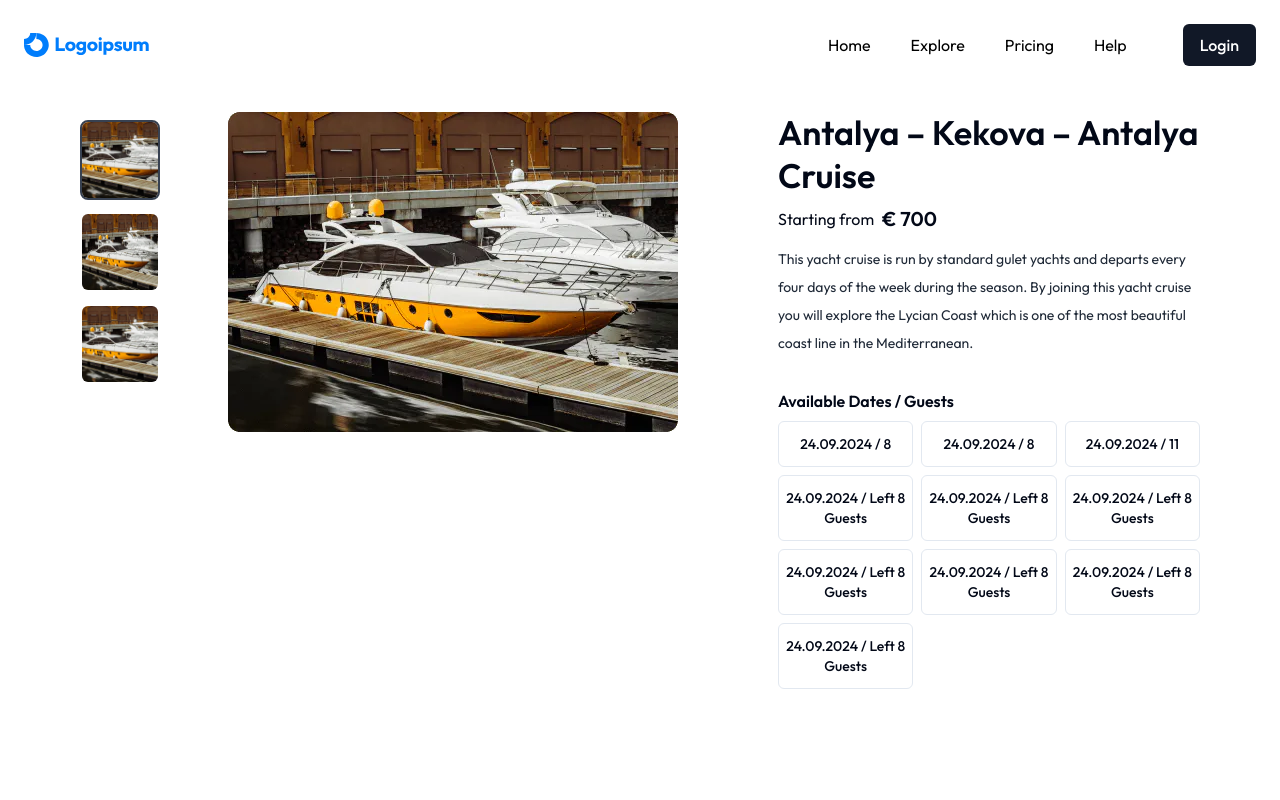
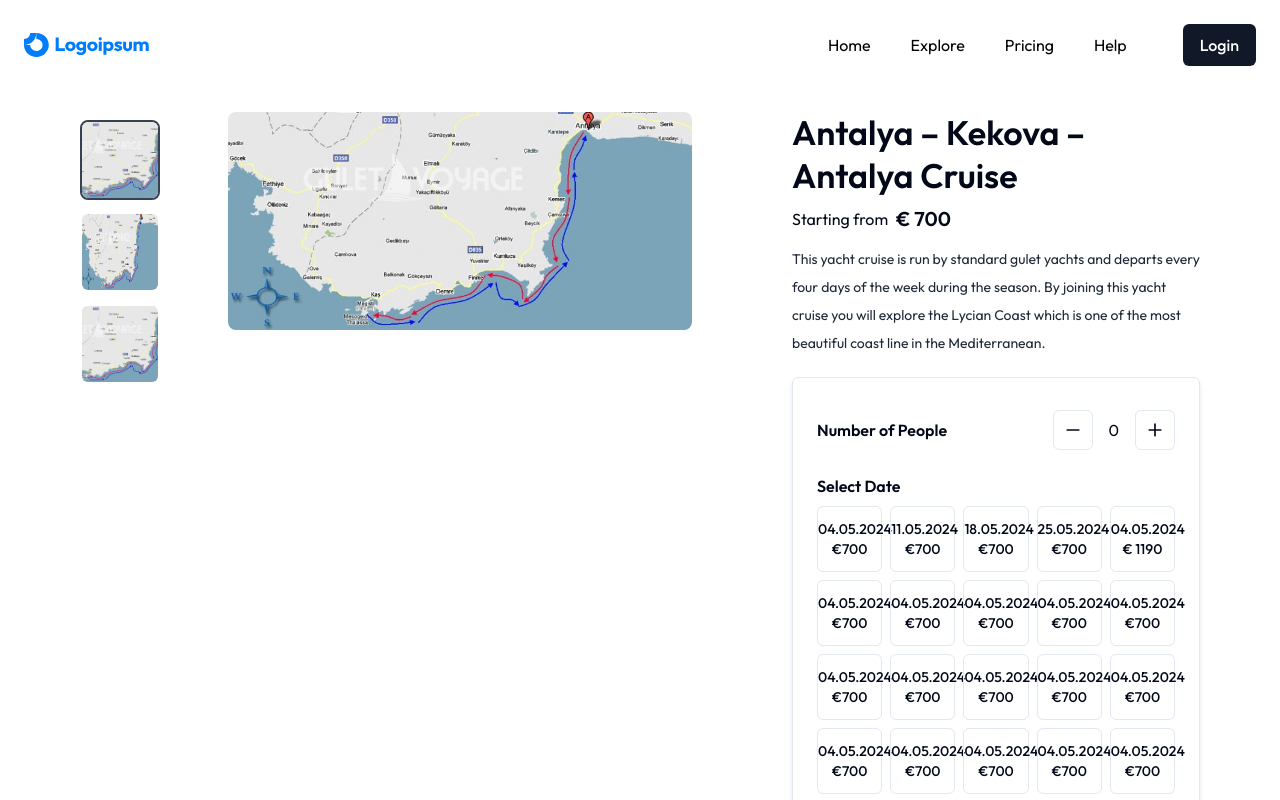
Before and after one commit to adebisiii/cabin-charter-next, a Next.js app: page /tour-detail/1 in a window 1280 px wide. Shown: the top 800 px of the page. Built offline with nearby package versions, Linux system fonts and the light colour scheme.

Commit message:
tour details

```diff
--- a/app/tour-detail/[slug]/page.tsx
+++ b/app/tour-detail/[slug]/page.tsx
@@ -1,13 +1,14 @@
 import TourDetailCarousel from "@/components/TourDetailCarousel"
-import { User } from "lucide-react"
+import { Button } from "@/components/ui/button"
+import { Minus, Plus, User } from "lucide-react"
 
 const TourDetail = () => {
   return (
     <main className="w-full py-28">
-      <div className="max-w-[1440px] px-5 md:px-10 mx-auto">
+      <div className="px-5 md:px-10 mx-auto">
         <div className="flex flex-col lg:flex-row md:px-10 gap-[50px] lg:gap-[100px]">
           {/* left column start */}
-          <div className="w-full md:w-auto flex- max-w-[500px] lg:max-w-full mx-auto lg:mx-0">
+          <div className="w-full md:w-auto flex-[1.5] max-w-[500px] lg:max-w-full mx-auto lg:mx-0">
             <TourDetailCarousel />
           </div>
           {/* left column end */}
@@ -24,47 +25,124 @@ const TourDetail = () => {
               <p className="text-xl font-semibold ml-2">€ 700</p>
             </div>
             {/* Tour Subtitle */}
-            <div className="text-sm mb-5 leading-7 text-gray-800">
+            <div className="text-sm mb-2 leading-7 text-gray-800">
               <p className="py-3">This yacht cruise is run by standard gulet yachts and departs every four days of the week during the season. By joining this yacht cruise you will explore the Lycian Coast which is one of the most beautiful coast line in the Mediterranean.</p>
             </div>
 
             {/* Tour Avaliable Dates Start */}
-            <div className="mb-10">
-              <div className="flex mb-2 text-md font-semibold">
-                Available Dates / Guests
+            <div className="border rounded-md p-6 shadow-md">
+            <div className="flex items-center justify-between py-2">
+                <p className="text-md font-semibold">Number of People </p>
+                <div className="flex items-center gap-4">
+                  <Button variant="outline" size="icon">
+                    <Minus className="w-5 h-5" />
+                  </Button>
+                  <p className="text-center font-normal">0</p>
+                  <Button variant="outline" size="icon">
+                    <Plus className="w-5 h-5" />
+                  </Button>
+                </div>
               </div>
-              <div className="grid grid-cols-3 gap-2 text-sm">
+              <div className="flex mt-4 mb-2 text-md font-semibold">
+                Select Date
+              </div>
+              <div className="grid grid-cols-3 md:grid-cols-5 gap-2 text-sm">
                 <div className="border rounded-md text-center py-3 font-medium">
-                  24.09.2024 / 8
+                  <span className="block">04.05.2024</span>
+                  <span className="block">€700</span>
                 </div>
                 <div className="border rounded-md text-center py-3 font-medium">
-                  24.09.2024 / 8
+                  <span className="block">11.05.2024</span>
+                  <span className="block">€700</span>
                 </div>
                 <div className="border rounded-md text-center py-3 font-medium">
-                  24.09.2024 / 11
+                  <span className="block">18.05.2024</span>
+                  <span className="block">€700</span>
                 </div>
                 <div className="border rounded-md text-center py-3 font-medium">
-                  24.09.2024 / Left 8 Guests
+                  <span className="block">25.05.2024</span>
+                  <span className="block">€700</span>
                 </div>
                 <div className="border rounded-md text-center py-3 font-medium">
-                  24.09.2024 / Left 8 Guests
+                  <span className="block">04.05.2024</span>
+                  <span className="block">€ 1190</span>
                 </div>
                 <div className="border rounded-md text-center py-3 font-medium">
-                  24.09.2024 / Left 8 Guests
+                  <span className="block">04.05.2024</span>
+                  <span className="block">€700</span>
                 </div>
                 <div className="border rounded-md text-center py-3 font-medium">
-                  24.09.2024 / Left 8 Guests
+                  <span className="block">04.05.2024</span>
+                  <span className="block">€700</span>
                 </div>
                 <div className="border rounded-md text-center py-3 font-medium">
-                  24.09.2024 / Left 8 Guests
+                  <span className="block">04.05.2024</span>
+                  <span className="block">€700</span>
                 </div>
                 <div className="border rounded-md text-center py-3 font-medium">
-                  24.09.2024 / Left 8 Guests
+                  <span className="block">04.05.2024</span>
+                  <span className="block">€700</span>
                 </div>
                 <div className="border rounded-md text-center py-3 font-medium">
-                  24.09.2024 / Left 8 Guests
+                  <span className="block">04.05.2024</span>
+                  <span className="block">€700</span>
+                </div>
+                <div className="border rounded-md text-center py-3 font-medium">
+                  <span className="block">04.05.2024</span>
+                  <span className="block">€700</span>
+                </div>
+                <div className="border rounded-md text-center py-3 font-medium">
+                  <span className="block">04.05.2024</span>
+                  <span className="block">€700</span>
+                </div>
+                <div className="border rounded-md text-center py-3 font-medium">
+                  <span className="block">04.05.2024</span>
+                  <span className="block">€700</span>
+                </div>
+                <div className="border rounded-md text-center py-3 font-medium">
+                  <span className="block">04.05.2024</span>
+                  <span className="block">€700</span>
+                </div>
+                <div className="border rounded-md text-center py-3 font-medium">
+                  <span className="block">04.05.2024</span>
+                  <span className="block">€700</span>
+                </div>
+                <div className="border rounded-md text-center py-3 font-medium">
+                  <span className="block">04.05.2024</span>
+                  <span className="block">€700</span>
+                </div>
+                <div className="border rounded-md text-center py-3 font-medium">
+                  <span className="block">04.05.2024</span>
+                  <span className="block">€700</span>
+                </div>
+                <div className="border rounded-md text-center py-3 font-medium">
+                  <span className="block">04.05.2024</span>
+                  <span className="block">€700</span>
+                </div>
+                <div className="border rounded-md text-center py-3 font-medium">
+                  <span className="block">04.05.2024</span>
+                  <span className="block">€700</span>
+                </div>
+                <div className="border rounded-md text-center py-3 font-medium">
+                  <span className="block">04.05.2024</span>
+                  <span className="block">€700</span>
                 </div>
               </div>
+              <Button className="mt-4 w-full py-6 text-base">RESERVE</Button>
+              <ul className="mt-3 xl:mt-5">
+                <li className="flex items-center justify-between py-1.5 text-base first:pt-0 last:border-t last:border-gray-300 last:pb-0">
+                  <span className="font-normal">€ 700 * 2 Guest(s)</span>
+                  <span className="font-bold">€ 1400</span>
+                </li>
+                <li className="flex items-center justify-between py-1.5 text-base first:pt-0 last:border-t last:border-gray-300 last:pb-0">
+                  <span className="font-normal">Discount</span>
+                  <span className="font-bold text-red-600">- € 200</span>
+                </li>
+                <li className="flex items-center justify-between py-1.5 text-base first:pt-0 last:border-t last:border-gray-300 last:pb-0">
+                  <span className="font-normal">Total</span>
+                  <span className="font-bold">€ 1200</span>
+                </li>
+              </ul>
             </div>
 
           </div>
--- a/components/TourDetailCarousel.tsx
+++ b/components/TourDetailCarousel.tsx
@@ -5,21 +5,21 @@ const TourDetailCarousel = () => {
     <div className="lg:col-span-3 lg:row-end-1">
     <div className="lg:flex lg:items-start">
       <div className="lg:order-2 lg:ml-5">
-        <div className="max-w-xl overflow-hidden rounded-lg">
-          <Image width={500} height={500} className="h-full w-full max-w-full object-cover" src="/images/boat-twelve.webp" alt="" />
+        <div className="w-full overflow-hidden rounded-lg">
+          <Image width={600} height={800} className="h-full w-full max-w-full object-cover" src="/images/antalya-kekova-cruise.jpg" alt="" />
         </div>
       </div>
 
       <div className="mt-2 w-full lg:order-1 lg:w-32 lg:flex-shrink-0">
         <div className="flex flex-row items-start lg:flex-col">
           <button type="button" className="flex-0 aspect-square mb-3 h-20 overflow-hidden rounded-lg border-2 border-gray-700 text-center">
-            <Image width={120} height={120} className="h-full w-full object-cover" src="/images/boat-twelve.webp" alt="" />
+            <Image width={180} height={180} className="h-full w-full object-cover" src="/images/antalya-kekova-cruise.jpg" alt="" />
           </button>
           <button type="button" className="flex-0 aspect-square mb-3 h-20 overflow-hidden rounded-lg border-2 border-transparent text-center">
-            <Image width={120} height={120} className="h-full w-full object-fill " src="/images/boat-twelve.webp" alt="" />
+            <Image width={180} height={180} className="h-full w-full object-fill " src="/images/antalya-kekova-cruise.jpg" alt="" />
           </button>
           <button type="button" className="flex-0 aspect-square mb-3 h-20 overflow-hidden rounded-lg border-2 border-transparent text-center">
-            <Image width={120} height={120} className="h-full w-full object-cover" src="/images/boat-twelve.webp" alt="" />
+            <Image width={180} height={180} className="h-full w-full object-cover" src="/images/antalya-kekova-cruise.jpg" alt="" />
           </button>
         </div>
       </div>
```
Also changed, not shown: public/images/antalya-kekova-cruise.jpg (added).
